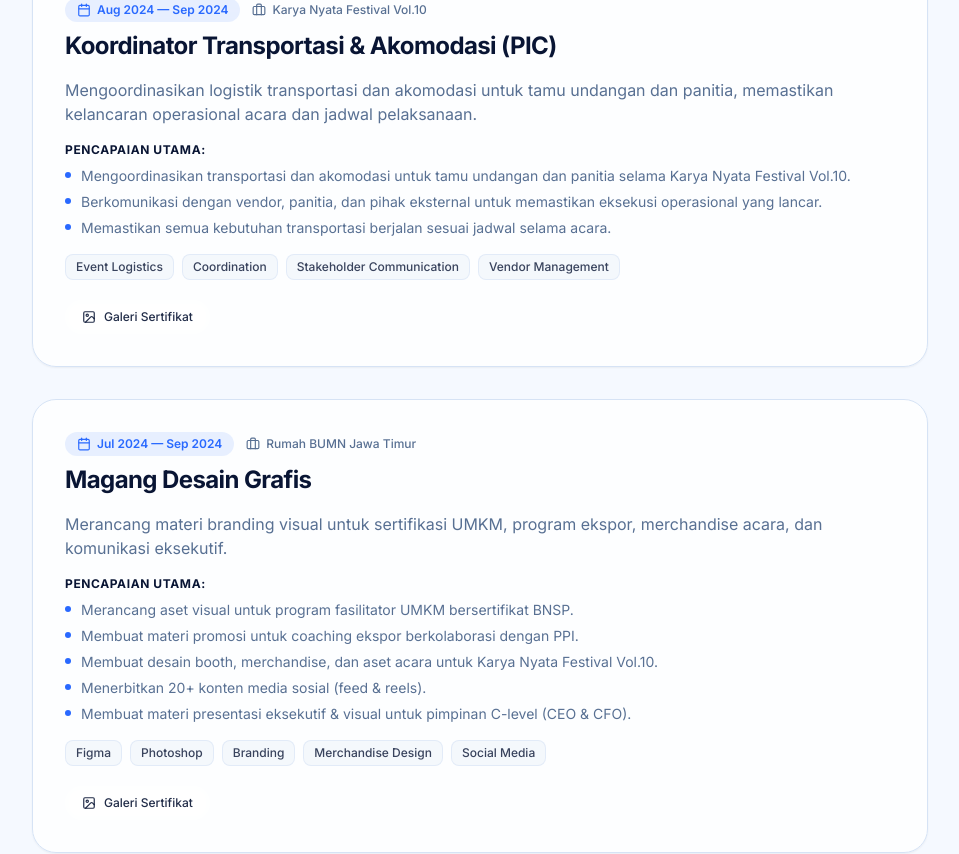
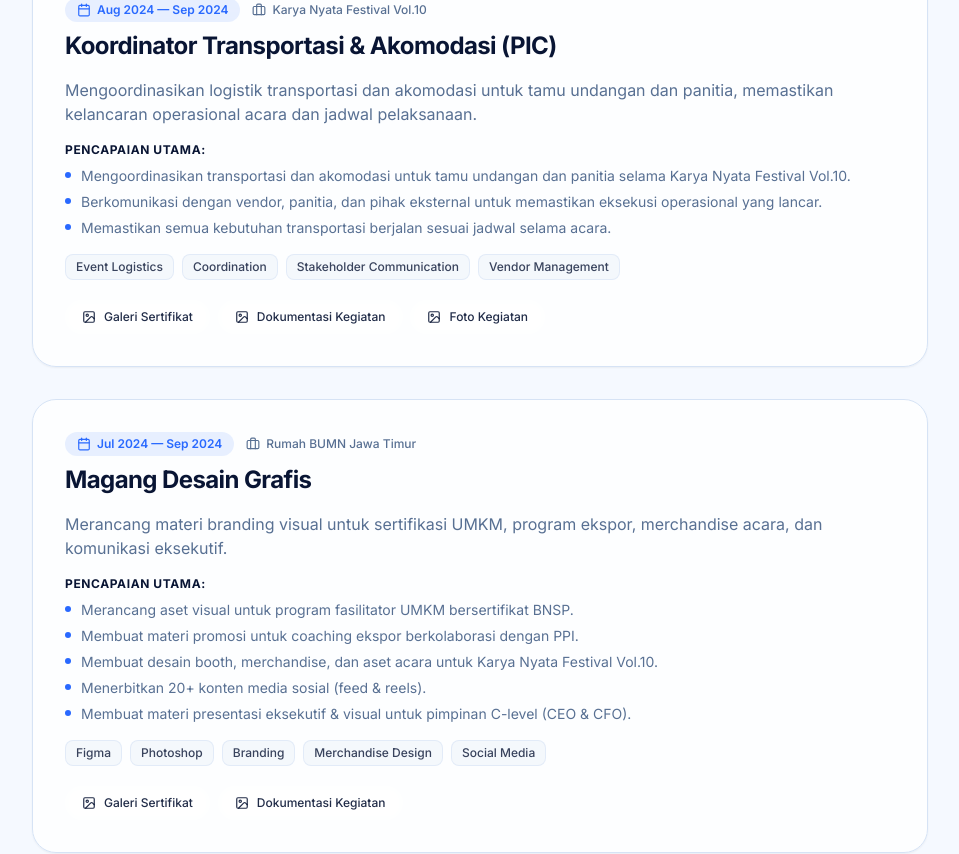
Before and after one commit to YedijaAdyaVesaka/Portofolio_YedijaAdyaVesaka, a Next.js app: page / in a window 1280 px wide. Shown: the part 3284-4138 px from the top of the page, without its empty margins (160-1119 px from the left). Built offline with nearby package versions, Linux system fonts and the light colour scheme.

Commit message:
feat: add documentation & photos gallery buttons to experience cards

```diff
--- a/src/components/sections/home/about-section.tsx
+++ b/src/components/sections/home/about-section.tsx
@@ -12,7 +12,7 @@ import { Marquee } from "@/components/ui/marquee";
 import { useLanguage } from "@/context/language-context";
 import { TechSkills } from "./tech-skills";
 
-type GalleryModal = { type: "certificates"; expIndex: number } | null;
+type GalleryModal = { type: "certificates" | "documentation" | "photos"; expIndex: number } | null;
 
 export function AboutSection() {
     const { t } = useLanguage();
@@ -26,7 +26,11 @@ export function AboutSection() {
 
     /* images for current modal */
     const modalImages = galleryModal
-        ? experiences[galleryModal.expIndex]?.certificates ?? []
+        ? (galleryModal.type === "photos"
+            ? experiences[galleryModal.expIndex]?.photos
+            : galleryModal.type === "documentation"
+            ? experiences[galleryModal.expIndex]?.documentation
+            : experiences[galleryModal.expIndex]?.certificates) ?? []
         : [];
 
     return (
@@ -262,8 +266,9 @@ export function AboutSection() {
                                     )}
 
                                     {/* Gallery Buttons */}
+                                    {((item.certificates && item.certificates.length > 0) || (item.documentation && item.documentation.length > 0) || (item.photos && item.photos.length > 0)) && (
+                                        <div className="mt-5 flex flex-wrap gap-2">
                                             {item.certificates && item.certificates.length > 0 && (
-                                        <div className="mt-5 flex flex-wrap gap-2">
                                                 <button
                                                     type="button"
                                                     onClick={() => setGalleryModal({ type: "certificates", expIndex: i })}
@@ -272,6 +277,27 @@ export function AboutSection() {
                                                     <ImageIcon className="h-3.5 w-3.5" />
                                                     {t("exp.btn.certificates")}
                                                 </button>
+                                            )}
+                                            {item.documentation && item.documentation.length > 0 && (
+                                                <button
+                                                    type="button"
+                                                    onClick={() => setGalleryModal({ type: "documentation", expIndex: i })}
+                                                    className="inline-flex items-center gap-2 rounded-full border border-white/10 bg-white/5 px-4 py-2 text-xs font-medium text-foreground/90 backdrop-blur transition-colors hover:bg-white/10 hover:border-white/20"
+                                                >
+                                                    <ImageIcon className="h-3.5 w-3.5" />
+                                                    {t("exp.btn.documentation")}
+                                                </button>
+                                            )}
+                                            {item.photos && item.photos.length > 0 && (
+                                                <button
+                                                    type="button"
+                                                    onClick={() => setGalleryModal({ type: "photos", expIndex: i })}
+                                                    className="inline-flex items-center gap-2 rounded-full border border-white/10 bg-white/5 px-4 py-2 text-xs font-medium text-foreground/90 backdrop-blur transition-colors hover:bg-white/10 hover:border-white/20"
+                                                >
+                                                    <ImageIcon className="h-3.5 w-3.5" />
+                                                    {t("exp.btn.photos")}
+                                                </button>
+                                            )}
                                         </div>
                                     )}
 
@@ -282,15 +308,15 @@ export function AboutSection() {
                 </div>
             </section>
 
-            {/* ========================= Certificate Grid Modal ========================= */}
+            {/* ========================= Gallery Grid Modal (certificates / documentation / photos) ========================= */}
             <Modal
-                open={galleryModal?.type === "certificates"}
+                open={galleryModal !== null}
                 onClose={closeAll}
-                label={t("exp.btn.certificates")}
+                label={galleryModal?.type === "photos" ? t("exp.btn.photos") : galleryModal?.type === "documentation" ? t("exp.btn.documentation") : t("exp.btn.certificates")}
                 className="max-w-4xl rounded-2xl"
             >
                 <div className="p-6 md:p-8">
-                    <h2 className="mb-6 text-lg font-bold text-foreground">{t("exp.btn.certificates")}</h2>
+                    <h2 className="mb-6 text-lg font-bold text-foreground">{galleryModal?.type === "photos" ? t("exp.btn.photos") : galleryModal?.type === "documentation" ? t("exp.btn.documentation") : t("exp.btn.certificates")}</h2>
                     <div className="grid grid-cols-1 gap-4 sm:grid-cols-2">
                         {modalImages.map((src, idx) =>
                             src.endsWith(".pdf") ? (
--- a/src/lib/data/company.ts
+++ b/src/lib/data/company.ts
@@ -43,6 +43,7 @@ export const experiences: TimelineItem[] = [
     tags: ["Event Logistics", "Coordination", "Stakeholder Communication", "Vendor Management"],
     certificates: ["/images/certificates/Sertifikat PIC_KNF Vol.10.png"],
     documentation: ["/images/documentation/knf-doc-1.webp", "/images/documentation/knf-doc-2.webp", "/images/documentation/knf-doc-3.webp"],
+    photos: ["/images/photos/KARYA NYATA FESTIVAL 1.png"],
     proofs: [
       {
         type: "certificate",
--- a/src/lib/data/translations-en.ts
+++ b/src/lib/data/translations-en.ts
@@ -37,6 +37,7 @@ export const translationsEn: Record<string, string> = {
   "exp.highlights.label": "KEY HIGHLIGHTS:",
   "exp.btn.certificates": "Certificate Gallery",
   "exp.btn.documentation": "Activity Documentation",
+  "exp.btn.photos": "Activity Photos",
   "exp.lightbox.of": "of",
 
   // Stats
--- a/src/lib/data/translations-id.ts
+++ b/src/lib/data/translations-id.ts
@@ -37,6 +37,7 @@ export const translationsId: Record<string, string> = {
   "exp.highlights.label": "PENCAPAIAN UTAMA:",
   "exp.btn.certificates": "Galeri Sertifikat",
   "exp.btn.documentation": "Dokumentasi Kegiatan",
+  "exp.btn.photos": "Foto Kegiatan",
   "exp.lightbox.of": "dari",
 
   // Stats
--- a/src/types/index.ts
+++ b/src/types/index.ts
@@ -112,6 +112,7 @@ export interface TimelineItem {
   proofs?: ProofItem[];
   certificates?: string[];
   documentation?: string[];
+  photos?: string[];
 }
 
 export interface CompanyValue {
```
Also changed, not shown: public/images/photos/KARYA NYATA FESTIVAL 1.png (added). Lines whose indentation alone changed are shown as unchanged.
